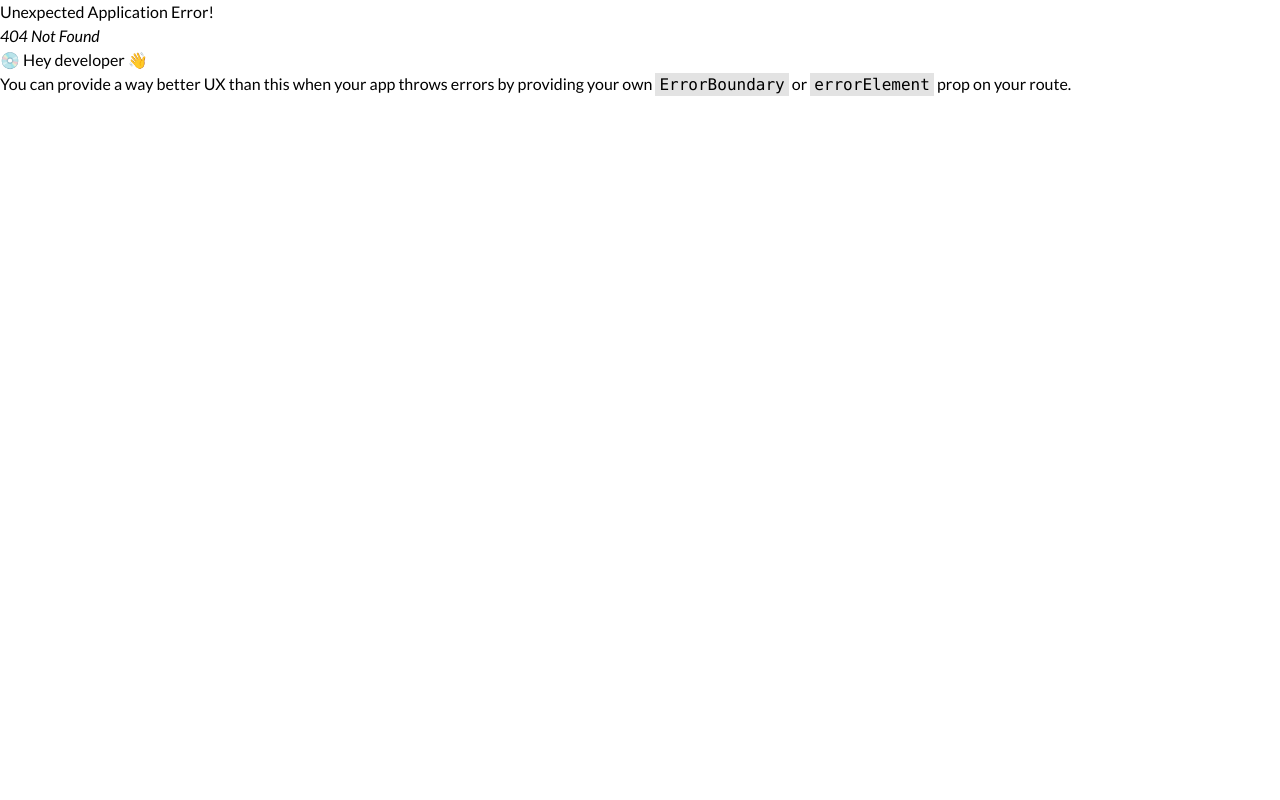
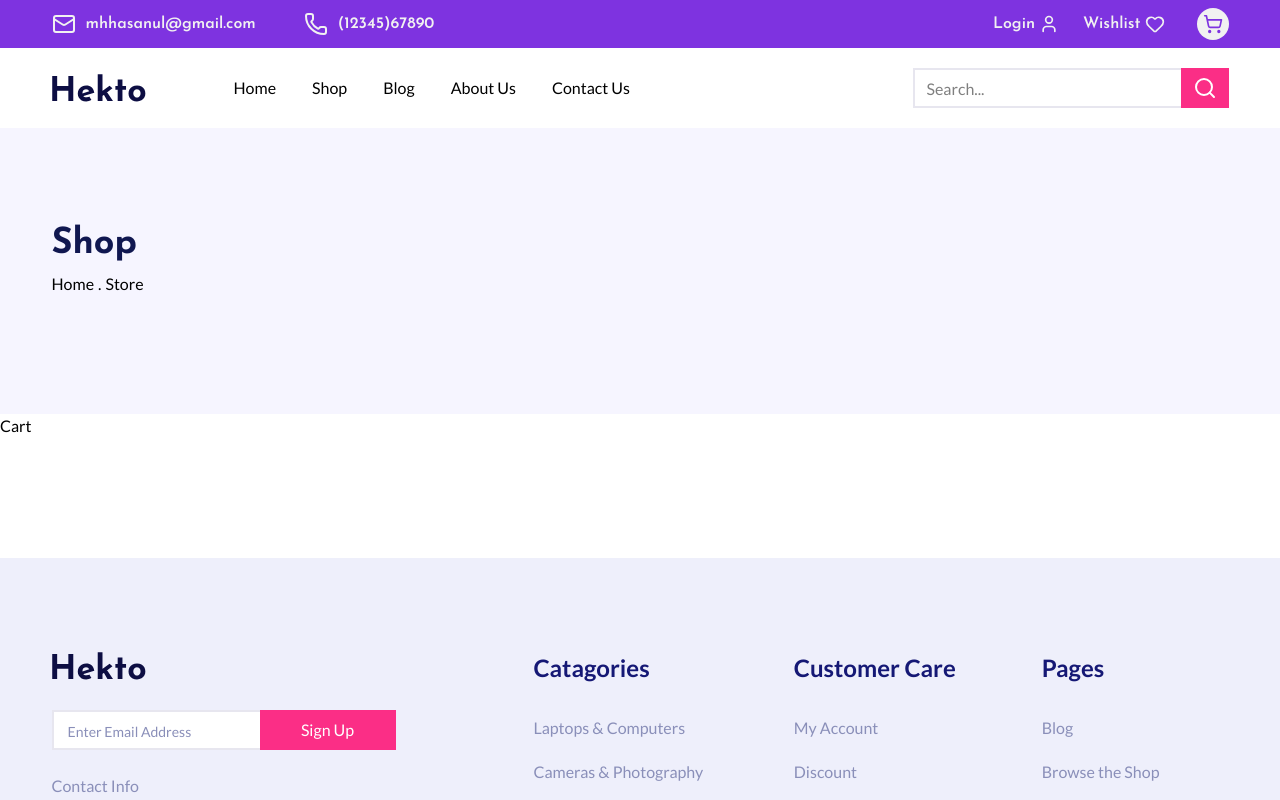
Before and after one commit to alimahmoudi22/hekto-shop, a React (Vite) app: page /cart in a window 1280 px wide. Before the commit this address had no page. Shown: the top 800 px of the page. Built offline with nearby package versions, Linux system fonts and the light colour scheme.

Commit message:
Initial Shopping Cart Page

```diff
--- /dev/null
+++ b/src/features/cart/Cart.jsx
@@ -0,0 +1,5 @@
+const Cart = () => {
+  return <section>Cart</section>;
+};
+
+export default Cart;
--- /dev/null
+++ b/src/pages/ShoppingCart.jsx
@@ -0,0 +1,13 @@
+import BreadCrumb from "../ui/breadCrumb/BreadCrumb";
+import Cart from "../features/cart/Cart";
+
+const ShoppingCart = () => {
+  return (
+    <main>
+      <BreadCrumb />
+      <Cart />
+    </main>
+  );
+};
+
+export default ShoppingCart;
--- a/src/router.jsx
+++ b/src/router.jsx
@@ -4,6 +4,7 @@ import AppLayout from "./ui/AppLayout";
 
 import Home from "./pages/Home";
 import Shop from "./pages/Shop";
+import ShoppingCart from "./pages/ShoppingCart";
 
 const router = createBrowserRouter([
   {
@@ -11,6 +12,7 @@ const router = createBrowserRouter([
     children: [
       { index: true, element: <Home /> },
       { path: "/shop", element: <Shop /> },
+      { path: "/cart", element: <ShoppingCart /> },
     ],
   },
 ]);
```
